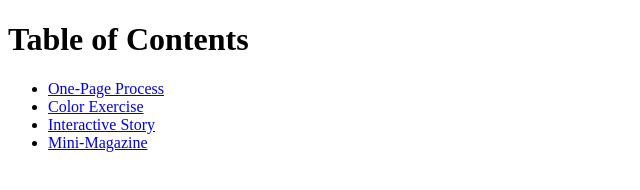
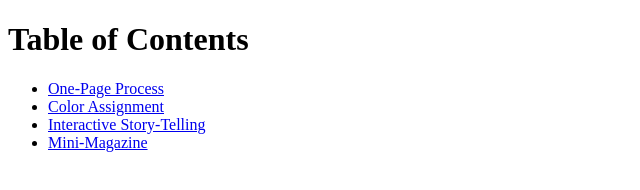
Before and after one commit to npmcdn-to-unpkg-bot/laradominguez.github.io, a plain HTML site: page index.html in a window 1280 px wide. Shown: the whole page, without its empty margins (0-640 px from the left). Drawn offline with Linux system fonts and the light colour scheme.

Commit message:
Update index.html

```diff
--- a/index.html
+++ b/index.html
@@ -14,8 +14,8 @@
     <nav>
     <ul>
         <li><a href="#">One-Page Process</a></li>
-        <li><a href="#">Color Exercise</a></li>
-        <li><a href="#">Interactive Story</a></li>
+        <li><a href="#">Color Assignment</a></li>
+        <li><a href="#">Interactive Story-Telling</a></li>
         <li><a href="#">Mini-Magazine</a></li>
 
     </ul>
```
